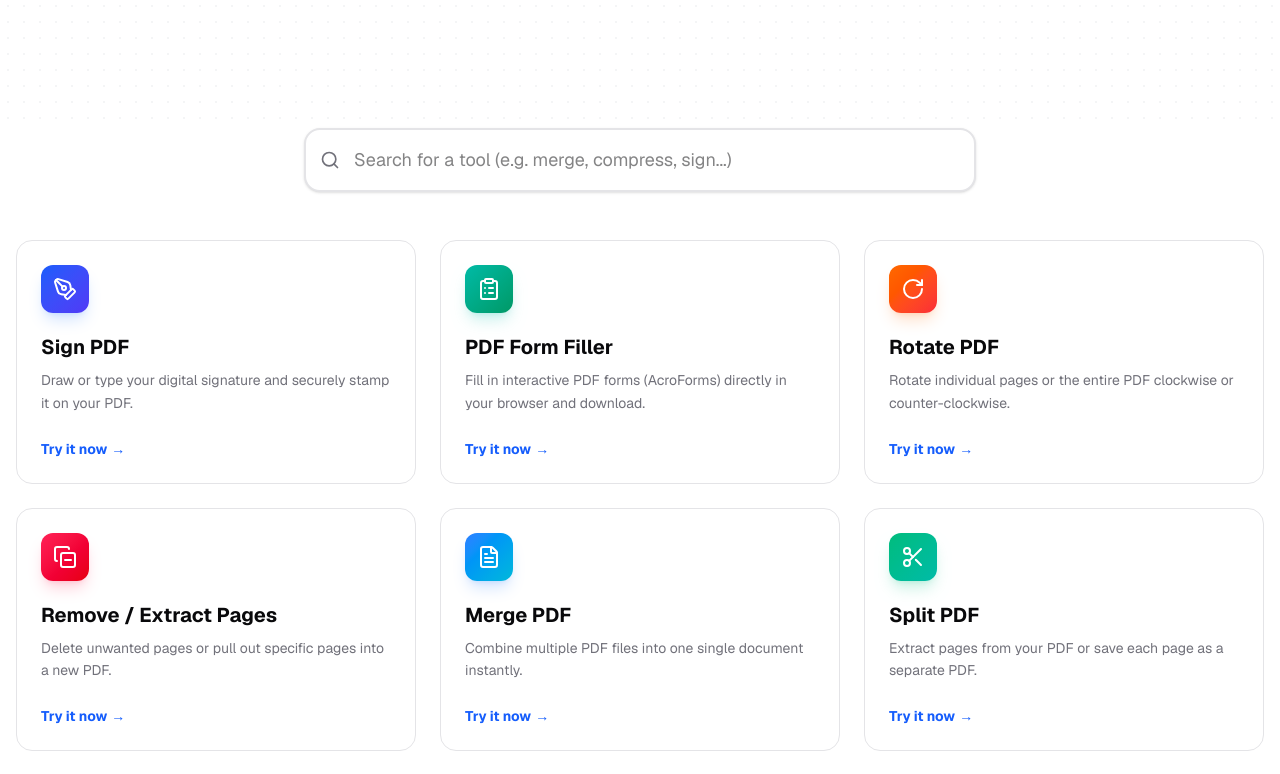
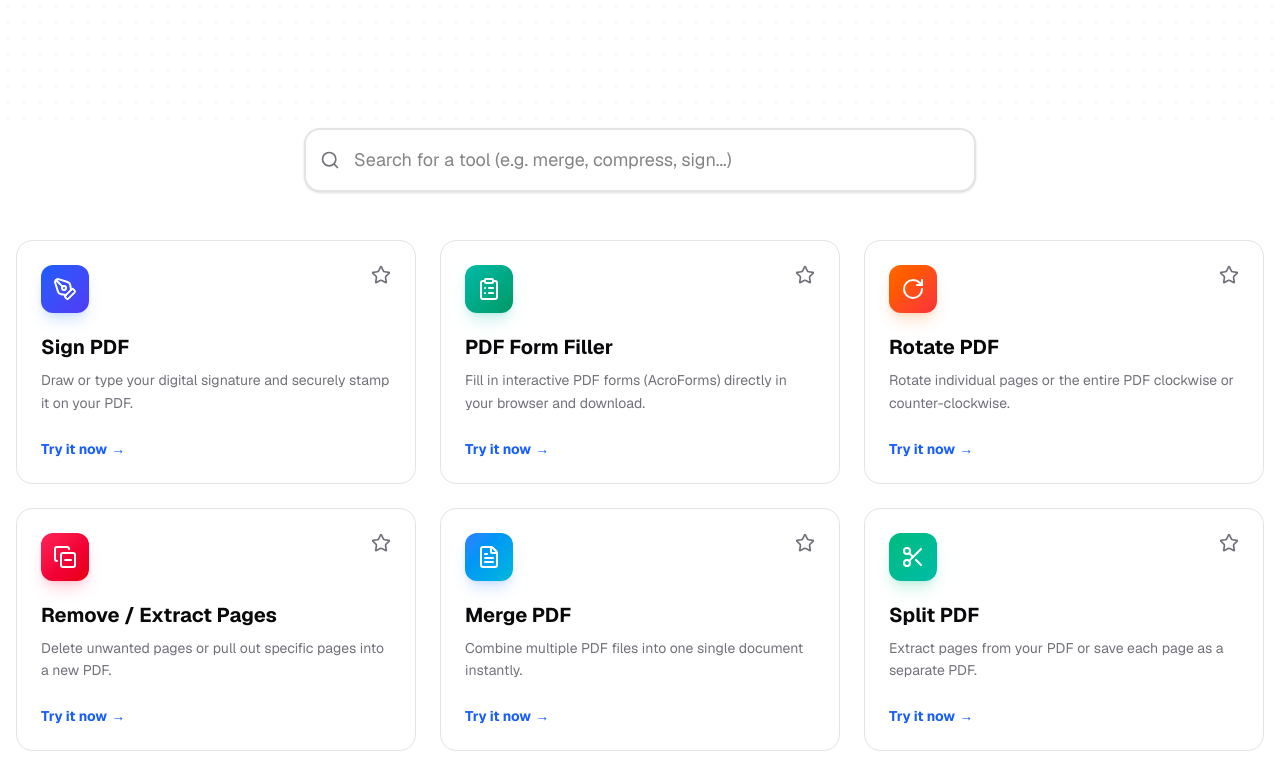
Before and after one commit to Shivnath-sharma/NexPDF, a Next.js app in the folder frontend/: page / in a window 1280 px wide. Shown: the part 547-1321 px from the top of the page. Built offline with nearby package versions, Linux system fonts and the light colour scheme.

Commit message:
feat: implement Tool Favourites with localStorage and homepage section

```diff
--- a/frontend/src/components/ToolsGrid.tsx
+++ b/frontend/src/components/ToolsGrid.tsx
@@ -1,17 +1,115 @@
 'use client';
 
-import { useState } from 'react';
+import { useState, useEffect } from 'react';
 import Link from 'next/link';
-import { Search } from 'lucide-react';
+import { Search, Star } from 'lucide-react';
 import { TOOLS } from '@/config/tools';
+
+// Extracted ToolCard to reuse for both Favourites and All Tools grids
+function ToolCard({ tool, isFavourite, toggleFavourite }: { tool: any, isFavourite: boolean, toggleFavourite: (href: string, e: React.MouseEvent) => void }) {
+  const IconComponent = tool.icon;
+
+  return (
+    <Link
+      href={tool.href}
+      className="group relative flex flex-col justify-between overflow-hidden rounded-2xl bg-card p-6 border border-border transition-all duration-300 w-full sm:w-[calc(50%-12px)] lg:w-[calc(33.333%-16px)] max-w-[420px] hover:shadow-2xl hover:-translate-y-2 hover:border-primary/50 dark:hover:shadow-[0_8px_30px_rgba(255,255,255,0.08)]"
+    >
+      <div className={`absolute top-0 right-0 w-32 h-32 bg-gradient-to-br ${tool.color} rounded-full blur-3xl opacity-0 group-hover:opacity-20 transition-opacity duration-500 -mr-10 -mt-10`}></div>
+
+      {/* Favourite Button */}
+      <button
+        onClick={(e) => toggleFavourite(tool.href, e)}
+        className="absolute top-4 right-4 z-10 p-2 rounded-full hover:bg-muted transition-colors group/star"
+        title={isFavourite ? "Remove from Favourites" : "Add to Favourites"}
+      >
+        <Star
+          className={`h-5 w-5 transition-all duration-300 ${isFavourite ? 'fill-yellow-400 text-yellow-400' : 'text-muted-foreground group-hover/star:text-yellow-400'}`}
+        />
+      </button>
+
+      <div>
+        <div className={`inline-flex items-center justify-center rounded-xl bg-gradient-to-br ${tool.color} p-3 mb-5 text-white shadow-lg ${tool.shadow} transform group-hover:scale-110 transition-transform duration-300`}>
+          <IconComponent size={24} />
+        </div>
+        <h3 className="text-xl font-bold mb-2 group-hover:text-primary transition-colors pr-8">
+          {tool.name}
+        </h3>
+        <p className="text-muted-foreground text-sm leading-relaxed">
+          {tool.description}
+        </p>
+      </div>
+
+      <div className="mt-6 flex items-center text-sm font-bold text-blue-600 dark:text-blue-400 group-hover:text-blue-700 dark:group-hover:text-blue-300 transition-colors">
+        Try it now <span className="ml-1 group-hover:translate-x-1 transition-transform">→</span>
+      </div>
+    </Link>
+  );
+}
 
 export function ToolsGrid() {
   const [query, setQuery] = useState('');
+  const [favourites, setFavourites] = useState<string[]>([]);
+  const [mounted, setMounted] = useState(false);
+
+  useEffect(() => {
+    setMounted(true);
+    try {
+      const stored = localStorage.getItem('nexpdf_favourites');
+      if (stored) setFavourites(JSON.parse(stored));
+    } catch (e) {
+      console.error('Failed to load favourites', e);
+    }
+  }, []);
+
+  const toggleFavourite = (href: string, e: React.MouseEvent) => {
+    e.preventDefault();
+    e.stopPropagation();
+
+    setFavourites(prev => {
+      let updated;
+      if (prev.includes(href)) {
+        updated = prev.filter(h => h !== href);
+      } else {
+        updated = [...prev, href];
+      }
+      try {
+        localStorage.setItem('nexpdf_favourites', JSON.stringify(updated));
+      } catch (err) {}
+      return updated;
+    });
+  };
 
   const filteredTools = TOOLS.filter(tool =>
     tool.name.toLowerCase().includes(query.toLowerCase()) ||
     tool.description.toLowerCase().includes(query.toLowerCase())
   );
+
+  const favouriteTools = TOOLS.filter(tool => favourites.includes(tool.href));
+
+  // If not mounted yet to avoid hydration mismatch, just render the main grid without favourites
+  if (!mounted) {
+    return (
+      <section className="w-full max-w-7xl px-4 pb-24 flex flex-col items-center">
+        <div className="w-full max-w-2xl mb-12 relative group">
+          <div className="absolute inset-y-0 left-0 pl-4 flex items-center pointer-events-none">
+            <Search className="h-5 w-5 text-muted-foreground" />
+          </div>
+          <input
+            type="text"
+            className="w-full bg-card border-2 border-border rounded-2xl py-4 pl-12 pr-4 text-lg focus:outline-none focus:border-primary/50 focus:ring-4 focus:ring-primary/10 transition-all shadow-sm"
+            placeholder="Search for a tool (e.g. merge, compress, sign...)"
+            value={query}
+            onChange={(e) => setQuery(e.target.value)}
+          />
+        </div>
+        <div className="flex flex-wrap justify-center gap-6 w-full">
+          {filteredTools.map((tool) => (
+            <ToolCard key={tool.href} tool={tool} isFavourite={false} toggleFavourite={() => {}} />
+          ))}
+        </div>
+      </section>
+    );
+  }
 
   return (
     <section className="w-full max-w-7xl px-4 pb-24 flex flex-col items-center">
@@ -29,37 +127,44 @@ export function ToolsGrid() {
         />
       </div>
 
-      {/* Grid */}
+      {/* Favourites Grid (Only show if not searching and has favourites) */}
+      {!query && favouriteTools.length > 0 && (
+        <div className="w-full mb-16">
+          <div className="flex items-center gap-2 mb-6 ml-2">
+            <Star className="h-6 w-6 text-yellow-400 fill-yellow-400" />
+            <h2 className="text-2xl font-bold">My Favourites</h2>
+          </div>
+          <div className="flex flex-wrap justify-start gap-6 w-full">
+            {favouriteTools.map((tool) => (
+              <ToolCard
+                key={`fav-${tool.href}`}
+                tool={tool}
+                isFavourite={true}
+                toggleFavourite={toggleFavourite}
+              />
+            ))}
+          </div>
+        </div>
+      )}
+
+      {/* All Tools Section Header (Only if not searching and has favourites) */}
+      {!query && favouriteTools.length > 0 && (
+        <div className="w-full flex items-center mb-6 ml-2">
+          <h2 className="text-2xl font-bold">All Tools</h2>
+        </div>
+      )}
+
+      {/* Main Grid */}
       {filteredTools.length > 0 ? (
-        <div className="flex flex-wrap justify-center gap-6 w-full">
-          {filteredTools.map((tool) => {
-            const IconComponent = tool.icon;
-            return (
-              <Link
-                key={tool.name}
-                href={tool.href}
-                className="group relative flex flex-col justify-between overflow-hidden rounded-2xl bg-card p-6 border border-border transition-all duration-300 w-full sm:w-[calc(50%-12px)] lg:w-[calc(33.333%-16px)] max-w-[420px] hover:shadow-2xl hover:-translate-y-2 hover:border-primary/50 dark:hover:shadow-[0_8px_30px_rgba(255,255,255,0.08)]"
-              >
-                <div className={`absolute top-0 right-0 w-32 h-32 bg-gradient-to-br ${tool.color} rounded-full blur-3xl opacity-0 group-hover:opacity-20 transition-opacity duration-500 -mr-10 -mt-10`}></div>
-
-                <div>
-                  <div className={`inline-flex items-center justify-center rounded-xl bg-gradient-to-br ${tool.color} p-3 mb-5 text-white shadow-lg ${tool.shadow} transform group-hover:scale-110 transition-transform duration-300`}>
-                    <IconComponent size={24} />
-                  </div>
-                  <h3 className="text-xl font-bold mb-2 group-hover:text-primary transition-colors">
-                    {tool.name}
-                  </h3>
-                  <p className="text-muted-foreground text-sm leading-relaxed">
-                    {tool.description}
-                  </p>
-                </div>
-
-                <div className="mt-6 flex items-center text-sm font-bold text-blue-600 dark:text-blue-400 group-hover:text-blue-700 dark:group-hover:text-blue-300 transition-colors">
-                  Try it now <span className="ml-1 group-hover:translate-x-1 transition-transform">→</span>
-                </div>
-              </Link>
-            );
-          })}
+        <div className="flex flex-wrap justify-center sm:justify-start gap-6 w-full">
+          {filteredTools.map((tool) => (
+            <ToolCard
+              key={tool.href}
+              tool={tool}
+              isFavourite={favourites.includes(tool.href)}
+              toggleFavourite={toggleFavourite}
+            />
+          ))}
         </div>
       ) : (
         <div className="py-20 text-center w-full bg-card rounded-3xl border border-border">
```
Also changed, not shown: 2 other files (tests, documents, lock files or other folders).
